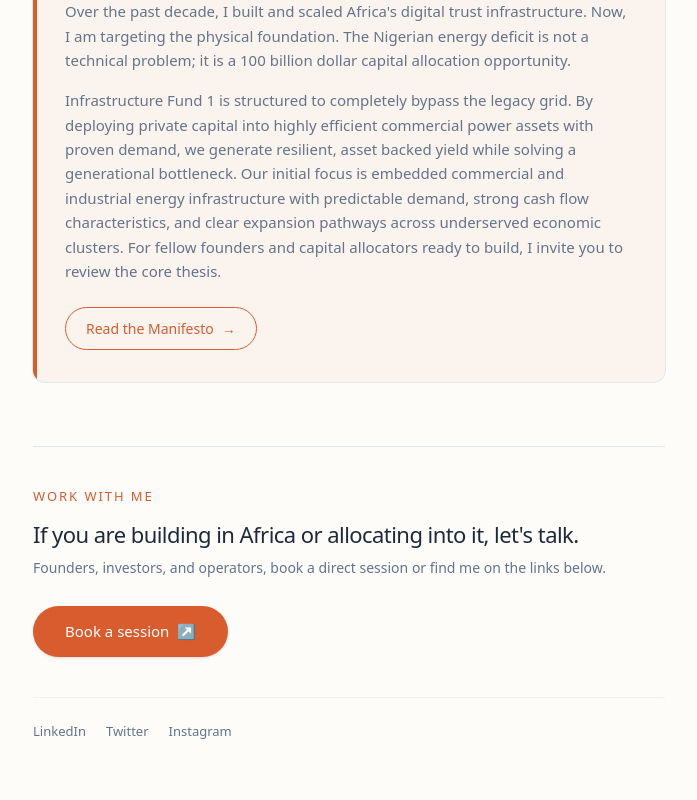
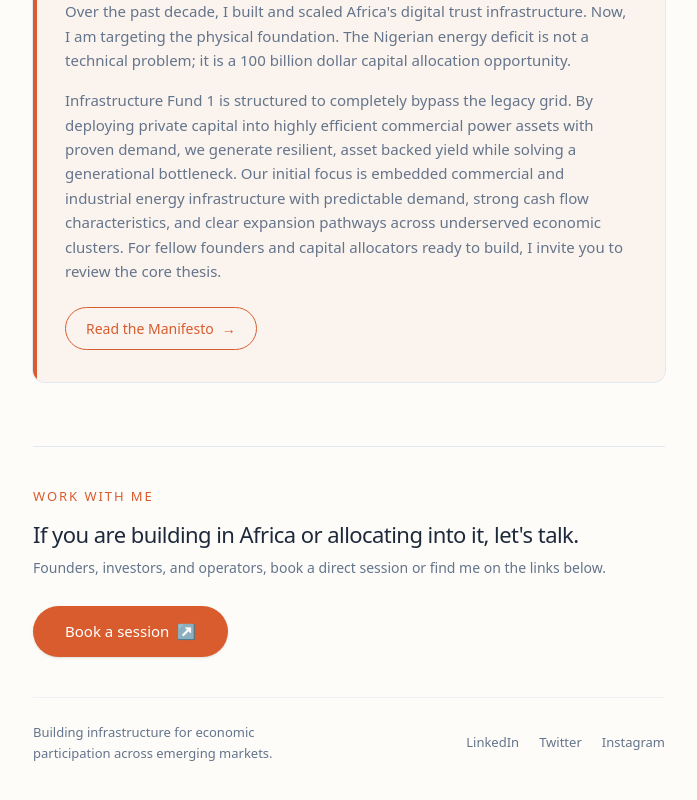
Before and after one commit to Threadigit/adetuyi.com, a Next.js app: page / in a window 1280 px wide. Shown: the part 2294-3094 px from the top of the page, without its empty margins (291-988 px from the left). Built offline with nearby package versions, Linux system fonts and the light colour scheme.

Commit message:
added footer text

```diff
--- a/src/app/page.tsx
+++ b/src/app/page.tsx
@@ -338,11 +338,16 @@ export default function Home() {
           Book a session <span className="transition-transform duration-300 group-hover:translate-x-1">↗</span>
         </a>
 
-        {/* Secondary — social links */}
-        <div className="flex flex-wrap items-center gap-x-5 gap-y-3 text-[13px] text-muted border-t border-border/50 pt-6">
-          <a href="https://www.linkedin.com/in/adetuyitolu/" target="_blank" rel="noopener noreferrer" className="link-hover">LinkedIn</a>
-          <a href="https://twitter.com/adetuyitolu" target="_blank" rel="noopener noreferrer" className="link-hover">Twitter</a>
-          <a href="https://instagram.com/adetuyitolu" target="_blank" rel="noopener noreferrer" className="link-hover">Instagram</a>
+        {/* Footer Bottom */}
+        <div className="flex flex-col sm:flex-row sm:justify-between sm:items-center gap-y-5 text-[13px] border-t border-border/50 pt-6">
+          <p className="text-muted max-w-[300px] leading-relaxed">
+            Building infrastructure for economic participation across emerging markets.
+          </p>
+          <div className="flex flex-wrap items-center gap-x-5 gap-y-3 text-muted">
+            <a href="https://www.linkedin.com/in/adetuyitolu/" target="_blank" rel="noopener noreferrer" className="link-hover hover:text-foreground transition-colors">LinkedIn</a>
+            <a href="https://twitter.com/adetuyitolu" target="_blank" rel="noopener noreferrer" className="link-hover hover:text-foreground transition-colors">Twitter</a>
+            <a href="https://instagram.com/adetuyitolu" target="_blank" rel="noopener noreferrer" className="link-hover hover:text-foreground transition-colors">Instagram</a>
+          </div>
         </div>
       </footer>
     </main>
```
